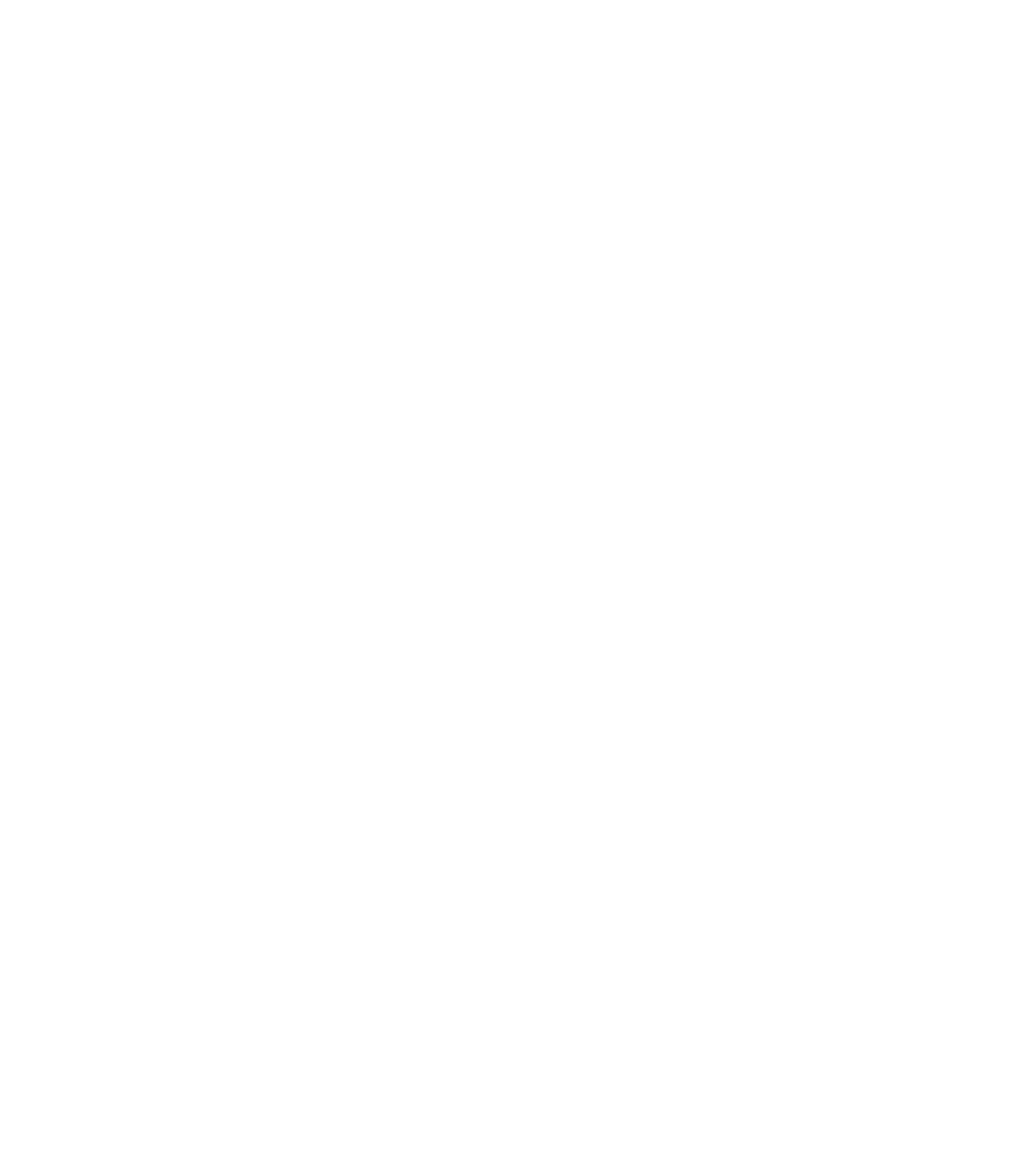
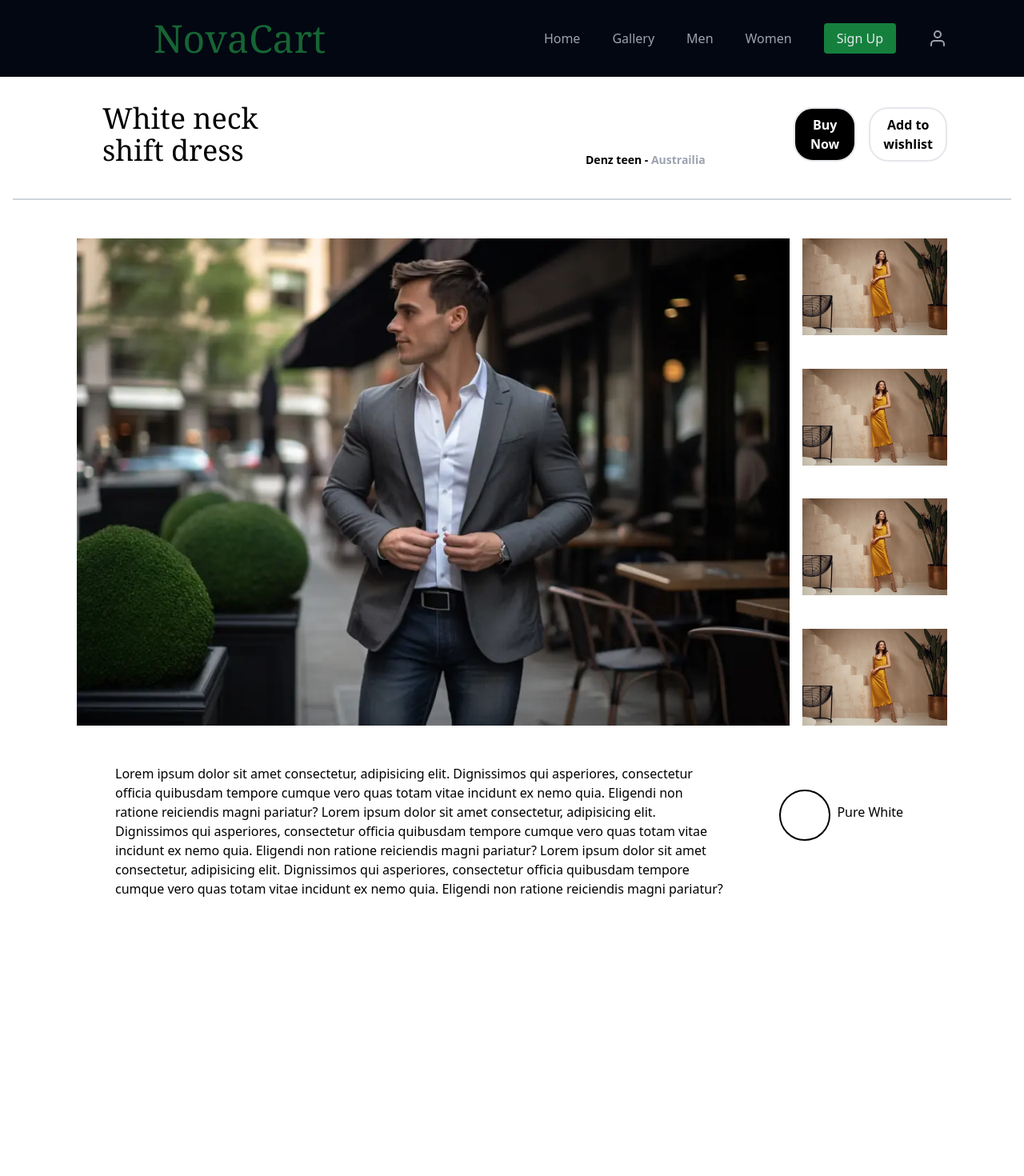
Before and after one commit to NovaCart/NovaCart-Frontend, a React (Create React App) app: page /blog in a window 1280 px wide. Before the commit this address had no page. Shown: the top 1470 px of the page at 80% size. Before the commit the page ends 800 px from the top, so only its background shows below. Built offline with nearby package versions, Linux system fonts and the light colour scheme.

Commit message:
feat: blog page
add buttons, gallery section and styles

```diff
--- a/package.json
+++ b/package.json
@@ -6,7 +6,7 @@
     "@hookform/resolvers": "^3.9.0",
     "@radix-ui/react-accordion": "^1.2.0",
     "@radix-ui/react-hover-card": "^1.1.1",
-
+    "@radix-ui/react-label": "^2.1.0",
     "@radix-ui/react-tabs": "^1.1.0",
     "@testing-library/jest-dom": "^5.17.0",
     "@testing-library/react": "^13.4.0",
@@ -25,7 +25,6 @@
     "novacart": "file:",
     "react": "^18.3.1",
     "react-dom": "^18.3.1",
-
     "react-icons": "^5.3.0",
     "react-router-dom": "^6.26.1",
     "react-scripts": "5.0.1",
@@ -35,7 +34,6 @@
     "tailwind-merge": "^2.5.2",
     "tailwindcss-animate": "^1.0.7",
     "typescript": "^4.9.5",
-
     "utils": "^0.3.1",
     "web-vitals": "^2.1.4"
   },
--- a/src/App.tsx
+++ b/src/App.tsx
@@ -17,6 +17,7 @@
 import AdminUser from "./pages/AdminUser";
 import ReviewPage from "./pages/AdminReview";
 import Cart from "./pages/Cart";
+import Blog from "./pages/Blog";
 
 const App: React.FC = () => {
   return (
@@ -37,6 +38,7 @@
         <Route path="/adminreview" element={<ReviewPage />} />
         <Route path="/settings" element={<Settings />} />
         <Route path="/cart" element={<Cart />} />
+        <Route path="/blog" element={<Blog />} />
       </Routes>
     </Router>
   );
--- /dev/null
+++ b/src/components/BlogPage/BlogGallery.tsx
@@ -0,0 +1,28 @@
+import React from 'react';
+
+interface GalleryProps {
+  mainImage: string;
+  thumbnails: string[];
+}
+
+const Gallery: React.FC<GalleryProps> = ({ mainImage, thumbnails }) => {
+  return (
+    <div className="flex ml-16 mr-16">
+      <div className="flex-1 relative w-1/3 h-1/3">
+        <img src={mainImage} alt="Main" className="w-full h-full object-cover rounded-lg" />
+      </div>
+      <div className="w-1/6 flex flex-col justify-between ml-4 space-y-4">
+        {thumbnails.map((thumbnail, index) => (
+          <img
+            key={index}
+            src={thumbnail}
+            alt={`Thumbnail ${index + 1}`}
+            className="w-full object-cover rounded-lg cursor-pointer"
+          />
+        ))}
+      </div>
+    </div>
+  );
+};
+
+export default Gallery;
--- /dev/null
+++ b/src/components/BlogPage/Button.tsx
@@ -0,0 +1,26 @@
+import React from "react";
+
+interface MyButtonProps {
+  bgColor?: string;
+  textColor?: string;
+  text?: string;
+  onClick?: () => void;
+}
+
+const MyButton: React.FC<MyButtonProps> = ({
+  bgColor = "bg-black",
+  textColor = "text-white",
+  text = "Buy Now",
+  onClick,
+}) => {
+  return (
+    <button
+      className={`${bgColor} ${textColor} font-bold py-2 px-4 rounded-3xl border-[2px]`}
+      onClick={onClick}
+    >
+      {text}
+    </button>
+  );
+}
+
+export default MyButton;
--- /dev/null
+++ b/src/pages/Blog.tsx
@@ -0,0 +1,73 @@
+import React from "react";
+import HomeNavBar from "../components/HomeNavBar";
+import Footer from "../components/Footer";
+import MyButton from "../components/BlogPage/Button";
+import Gallery from "../components/BlogPage/BlogGallery";
+
+export default function Blog() {
+  const mainImage = "../images/home 2.webp";
+  const thumbnails = [
+    "../images/home 3.webp",
+    "../images/home 3.webp",
+    "../images/home 3.webp",
+    "../images/home 3.webp",
+  ];
+  return (
+    <div>
+      <HomeNavBar />
+      <div className="mx-auto px-4">
+        <div className="p-4">
+          <div className="flex items-center mb-2">
+            <h1 className="text-left font-serif text-4xl my-4 ml-24">
+              White neck shift dress
+            </h1>
+            <h5 className="absolute text-sm font-semibold ml-[700px] mt-16">
+              Denz teen -{" "}
+              <span className="text-sm font-semibold text-gray-400">
+                Austrailia
+              </span>
+            </h5>
+            <div className="flex items-end justify-between ml-[600px] mr-16">
+              <MyButton />
+              <div className="ml-4">
+                <MyButton
+                  bgColor="white"
+                  textColor="text-black"
+                  text="Add to wishlist"
+                  onClick={() => alert("Added")}
+                />
+              </div>
+            </div>
+          </div>
+        </div>
+        <hr className="border-gray-300 border-t-2" />
+        <div className="container mx-auto p-4 mt-8">
+          <Gallery mainImage={mainImage} thumbnails={thumbnails} />
+        </div>
+        <div className="flex ml-32 mt-8 w-4/5">
+          Lorem ipsum dolor sit amet consectetur, adipisicing elit. Dignissimos
+          qui asperiores, consectetur officia quibusdam tempore cumque vero quas
+          totam vitae incidunt ex nemo quia. Eligendi non ratione reiciendis
+          magni pariatur? Lorem ipsum dolor sit amet consectetur, adipisicing
+          elit. Dignissimos qui asperiores, consectetur officia quibusdam
+          tempore cumque vero quas totam vitae incidunt ex nemo quia. Eligendi
+          non ratione reiciendis magni pariatur? Lorem ipsum dolor sit amet
+          consectetur, adipisicing elit. Dignissimos qui asperiores, consectetur
+          officia quibusdam tempore cumque vero quas totam vitae incidunt ex
+          nemo quia. Eligendi non ratione reiciendis magni pariatur?
+          <div className="flex mt-8 ml-16 justify-end">
+            <div>
+              <div className="flex w-16 h-16 border-2 border-black bg-white rounded-full"></div>
+            </div>
+            <div className="mt-4 ml-2 w-24">
+            <p>Pure White</p>
+            </div>
+          </div>
+        </div>
+        <div className="mt-96">
+          <Footer />
+        </div>
+      </div>
+    </div>
+  );
+}
```
Also changed, not shown: 1 other file (tests, documents, lock files or other folders).
